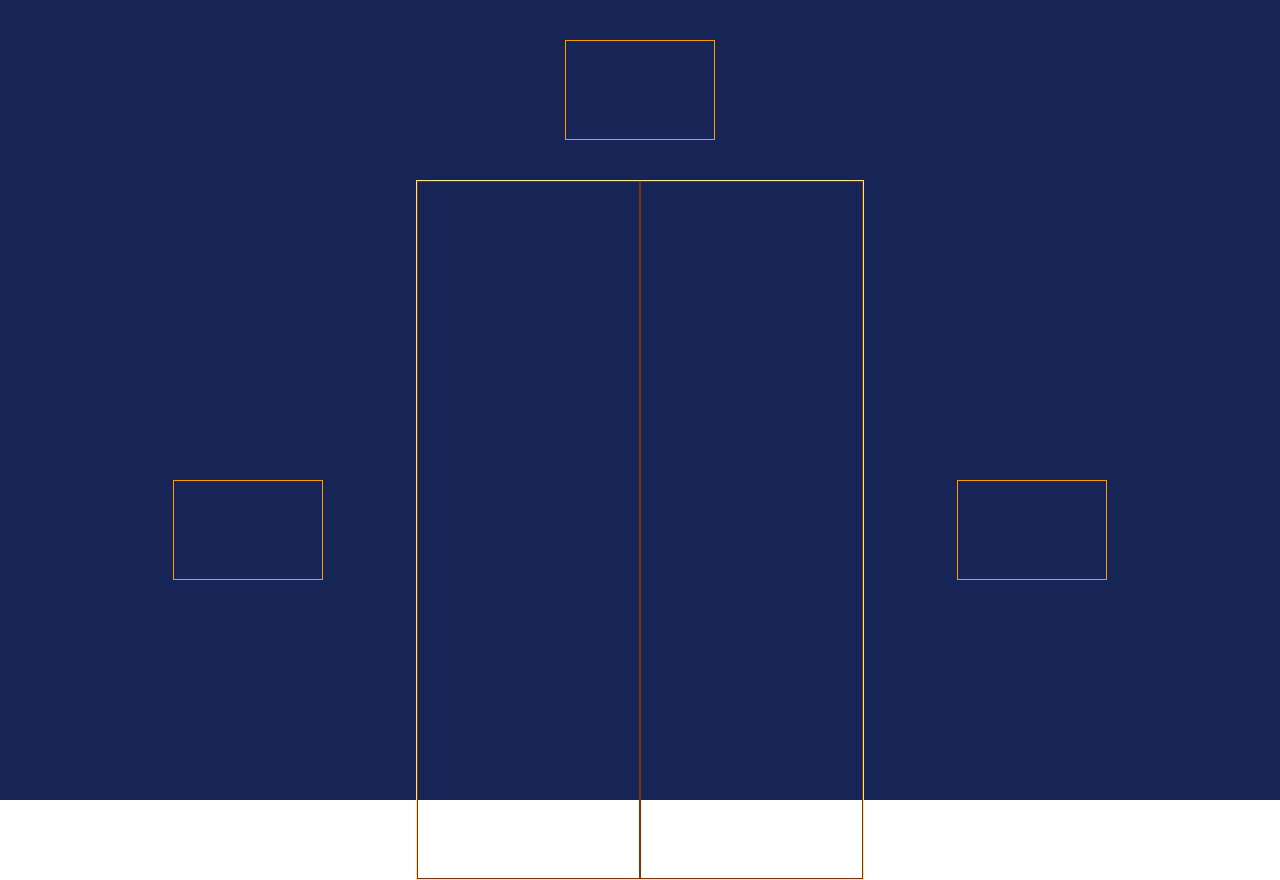
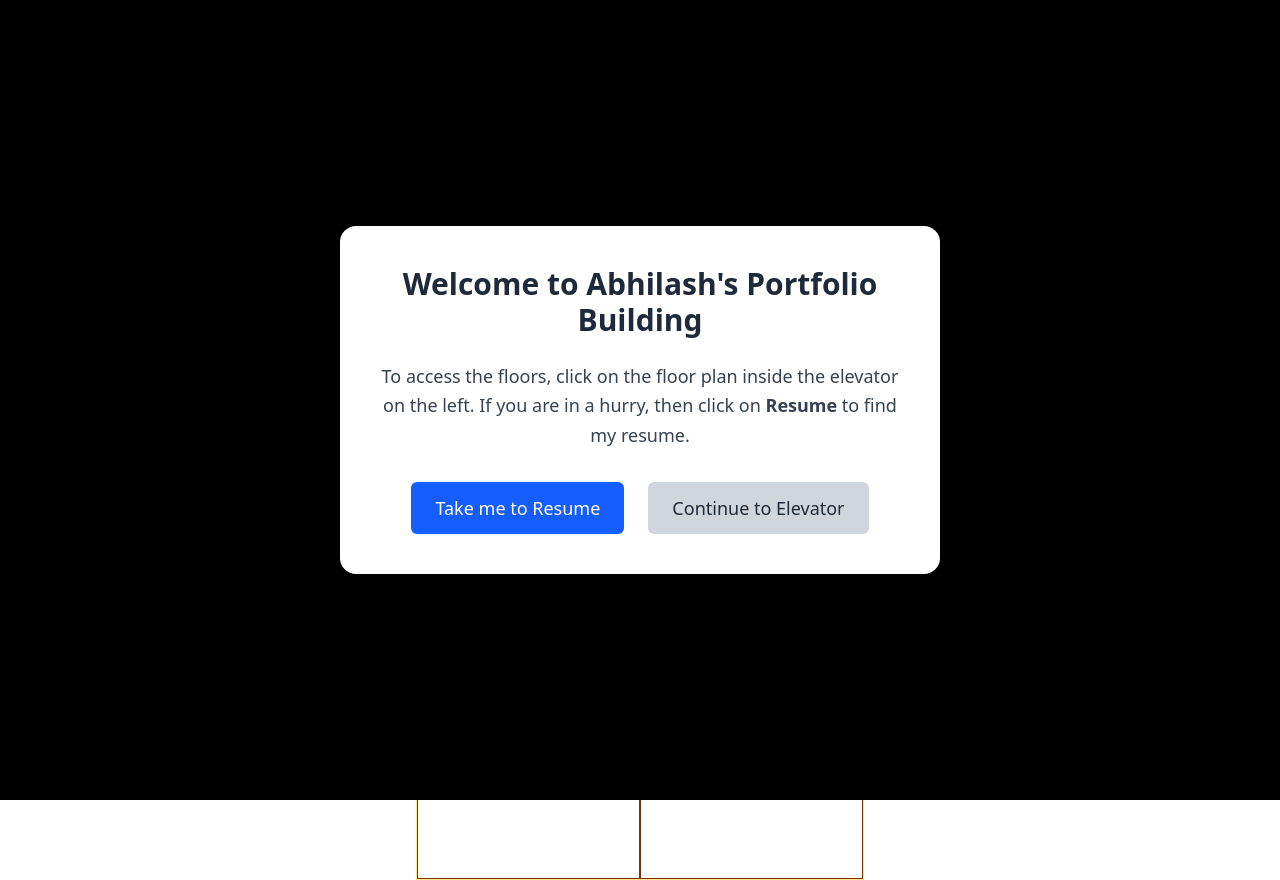
Before and after one commit to abhilashbethur/portfolio, a React (Vite) app: page / in a window 1280 px wide. Built offline with nearby package versions, Linux system fonts and the light colour scheme.

Commit message:
added starting modal

```diff
--- a/src/App.jsx
+++ b/src/App.jsx
@@ -1,7 +1,58 @@
+import { useState, useEffect } from "react";
 import Elevator from "./components/Elevator";
 
 function App() {
-  return <Elevator />;
+  const [showInitialModal, setShowInitialModal] = useState(false);
+
+  useEffect(() => {
+    setShowInitialModal(true);
+  }, []);
+
+  const handleResumeClick = () => {
+    window.open(
+      "https://drive.google.com/file/d/1956_apzeS5ntdJj0AmgR6tmBCvlrhlL1/view?usp=drive_link",
+      "_blank"
+    );
+  };
+
+  const handleContinueClick = () => {
+    setShowInitialModal(false);
+  };
+
+  return (
+    <>
+      {showInitialModal && (
+        <div className="fixed inset-0 bg-black bg-opacity-60 flex items-center justify-center z-50">
+          <div className="bg-white rounded-2xl shadow-2xl p-10 w-[600px] text-center">
+            <h2 className="text-3xl font-bold mb-6 text-gray-800">
+              Welcome to Abhilash's Portfolio Building
+            </h2>
+            <p className="mb-8 text-lg text-gray-700 leading-relaxed">
+              To access the floors, click on the floor plan inside the elevator
+              on the left. If you are in a hurry, then click on{" "}
+              <strong>Resume</strong> to find my resume.
+            </p>
+            <div className="flex justify-center gap-6">
+              <button
+                onClick={handleResumeClick}
+                className="px-6 py-3 bg-blue-600 text-white text-lg rounded-md hover:bg-blue-700 transition cursor-pointer"
+              >
+                Take me to Resume
+              </button>
+              <button
+                onClick={handleContinueClick}
+                className="px-6 py-3 bg-gray-300 text-gray-800 text-lg rounded-md hover:bg-gray-400 transition cursor-pointer"
+              >
+                Continue to Elevator
+              </button>
+            </div>
+          </div>
+        </div>
+      )}
+
+      <Elevator />
+    </>
+  );
 }
 
 export default App;
```
